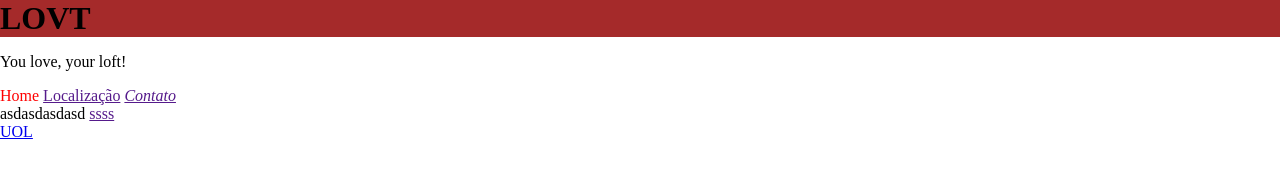
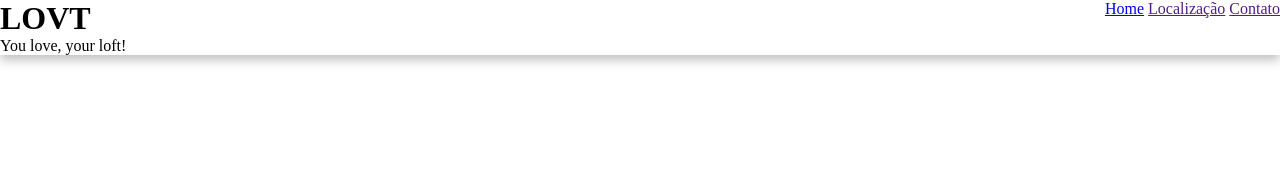
Before and after one commit to sergiomoura/lovt-express, a website: page views/index.html in a window 1280 px wide. Drawn offline with Linux system fonts and the light colour scheme.

Commit message:
Ajeitando header

```diff
--- a/public/css/style.css
+++ b/public/css/style.css
@@ -3,17 +3,17 @@ body {
     padding: 0;
 }
 
-h1 {
-    margin: 0;
-    padding: 0;
-    background-color: brown;
+header {
+    box-shadow: 0px 5px 10px rgba(0,0,0,0.25);
+    display: flex;
+    justify-content: space-between;
 }
 
-nav>a:first-child {
-    color: red;
-    text-decoration: none;
+header h1{
+    margin: 0;
 }
 
-#link-contato{
-    font-style: italic;
+
+header p {
+    margin: 0;
 }
--- a/views/index.html
+++ b/views/index.html
@@ -5,32 +5,25 @@
     <meta http-equiv="X-UA-Compatible" content="IE=edge">
     <meta name="viewport" content="width=device-width, initial-scale=1.0">
     <title>Document</title>
-    <!-- <link rel="stylesheet" href="../public/css/style.css"> -->
     <link rel="stylesheet" href="/css/style.css">
 </head>
 <body>
     <header>
+
         <div>
             <h1>LOVT</h1>
             <p>You love, your loft!</p>
         </div>
+
         <nav>
 
             <a href="http://www.digitalhouse.com">Home</a>
             <a href="">Localização</a>
             <a id="link-contato" href="">Contato</a>
 
-            <div>
-                asdasdasdasd
-                <a href="">ssss</a>
-            </div>
+        </nav>
 
-        </nav>
     </header>
 
-    <main>
-        <a href="http://wwww.uol.com.br">UOL</a>
-    </main>
-    <footer></footer>
 </body>
 </html>
```
